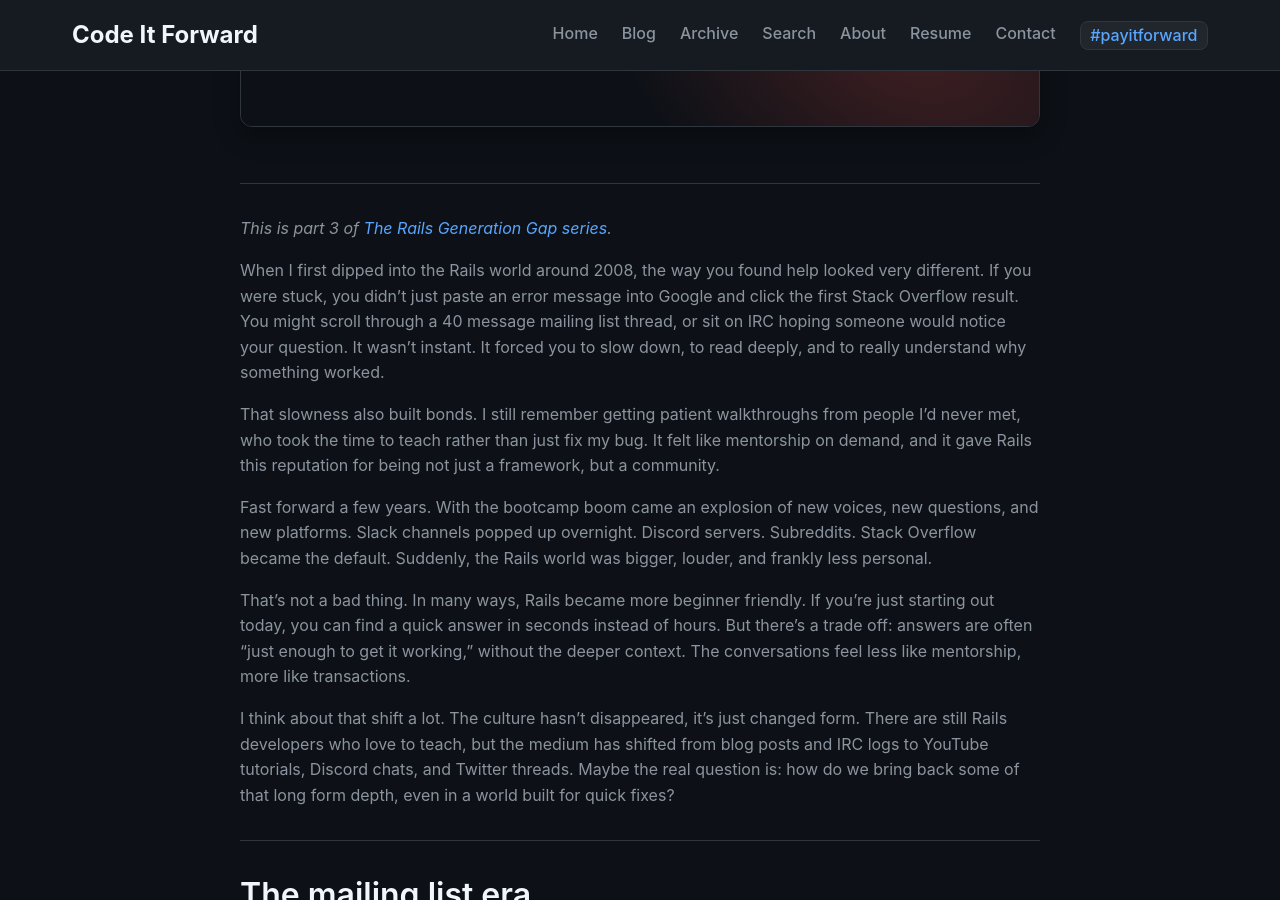
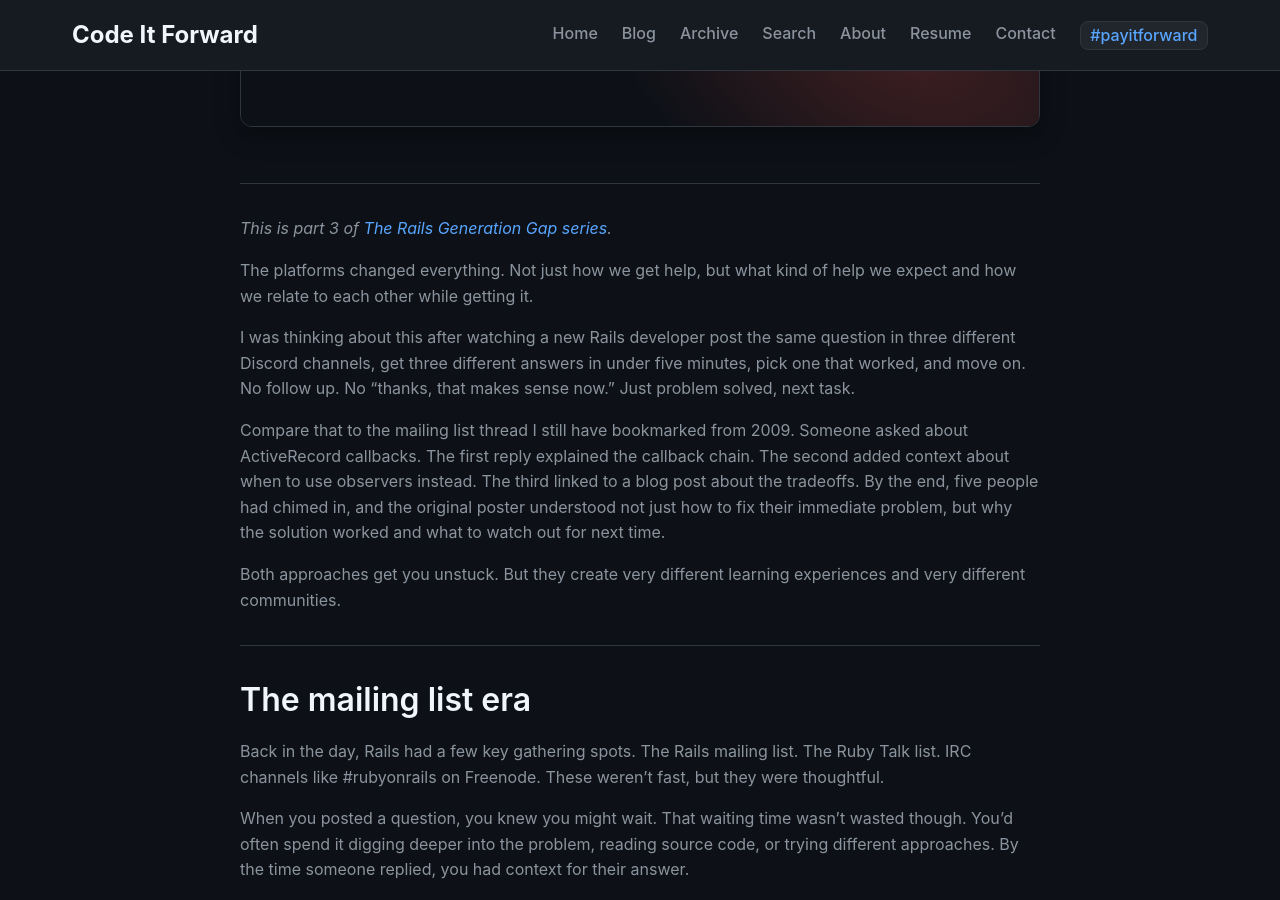
Before and after one commit to brobertsaz/brobertsaz.github.io, a Jekyll site: the page built from _posts/2025-09-19-from-mailing-lists-to-slack-how-rails-culture-shifted.md, in a window 1280 px wide and 900 px high, scrolled down 870 px. Built offline with Jekyll 4.4.1, drawn with Linux system fonts in a browser that asks for light colours; comment, search, counter and statistics services are not loaded.

Commit message:
new posts

```diff
--- a/_posts/2025-09-19-from-mailing-lists-to-slack-how-rails-culture-shifted.md
+++ b/_posts/2025-09-19-from-mailing-lists-to-slack-how-rails-culture-shifted.md
@@ -25,15 +25,13 @@ linkedin_blurb: |
 
 *This is part 3 of [The Rails Generation Gap series]({% post_url 2025-09-12-the-rails-generation-gap-why-it-matters %}).*
 
-When I first dipped into the Rails world around 2008, the way you found help looked very different. If you were stuck, you didn't just paste an error message into Google and click the first Stack Overflow result. You might scroll through a 40 message mailing list thread, or sit on IRC hoping someone would notice your question. It wasn't instant. It forced you to slow down, to read deeply, and to really understand why something worked.
+The platforms changed everything. Not just how we get help, but what kind of help we expect and how we relate to each other while getting it.
 
-That slowness also built bonds. I still remember getting patient walkthroughs from people I'd never met, who took the time to teach rather than just fix my bug. It felt like mentorship on demand, and it gave Rails this reputation for being not just a framework, but a community.
+I was thinking about this after watching a new Rails developer post the same question in three different Discord channels, get three different answers in under five minutes, pick one that worked, and move on. No follow up. No "thanks, that makes sense now." Just problem solved, next task.
 
-Fast forward a few years. With the bootcamp boom came an explosion of new voices, new questions, and new platforms. Slack channels popped up overnight. Discord servers. Subreddits. Stack Overflow became the default. Suddenly, the Rails world was bigger, louder, and frankly less personal.
+Compare that to the mailing list thread I still have bookmarked from 2009. Someone asked about ActiveRecord callbacks. The first reply explained the callback chain. The second added context about when to use observers instead. The third linked to a blog post about the tradeoffs. By the end, five people had chimed in, and the original poster understood not just how to fix their immediate problem, but why the solution worked and what to watch out for next time.
 
-That's not a bad thing. In many ways, Rails became more beginner friendly. If you're just starting out today, you can find a quick answer in seconds instead of hours. But there's a trade off: answers are often "just enough to get it working," without the deeper context. The conversations feel less like mentorship, more like transactions.
-
-I think about that shift a lot. The culture hasn't disappeared, it's just changed form. There are still Rails developers who love to teach, but the medium has shifted from blog posts and IRC logs to YouTube tutorials, Discord chats, and Twitter threads. Maybe the real question is: how do we bring back some of that long form depth, even in a world built for quick fixes?
+Both approaches get you unstuck. But they create very different learning experiences and very different communities.
 
 ---
 
```
